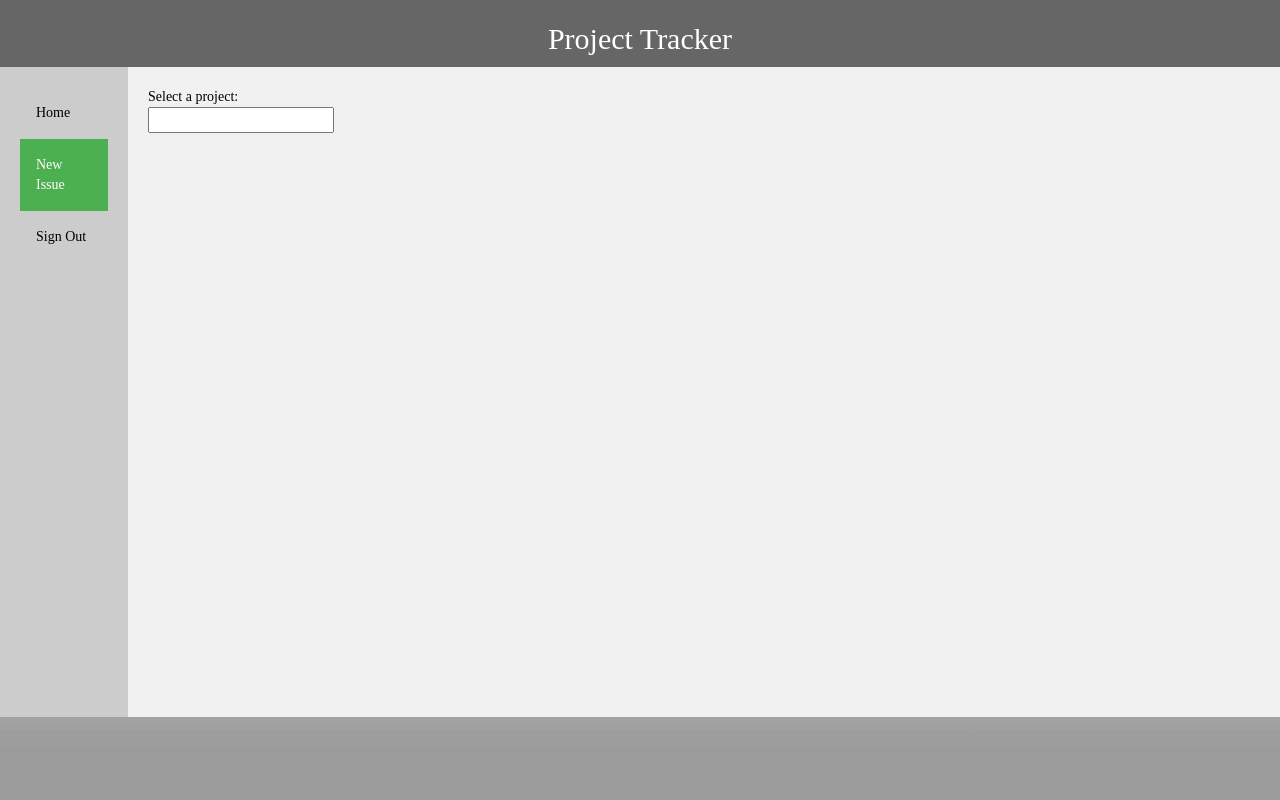
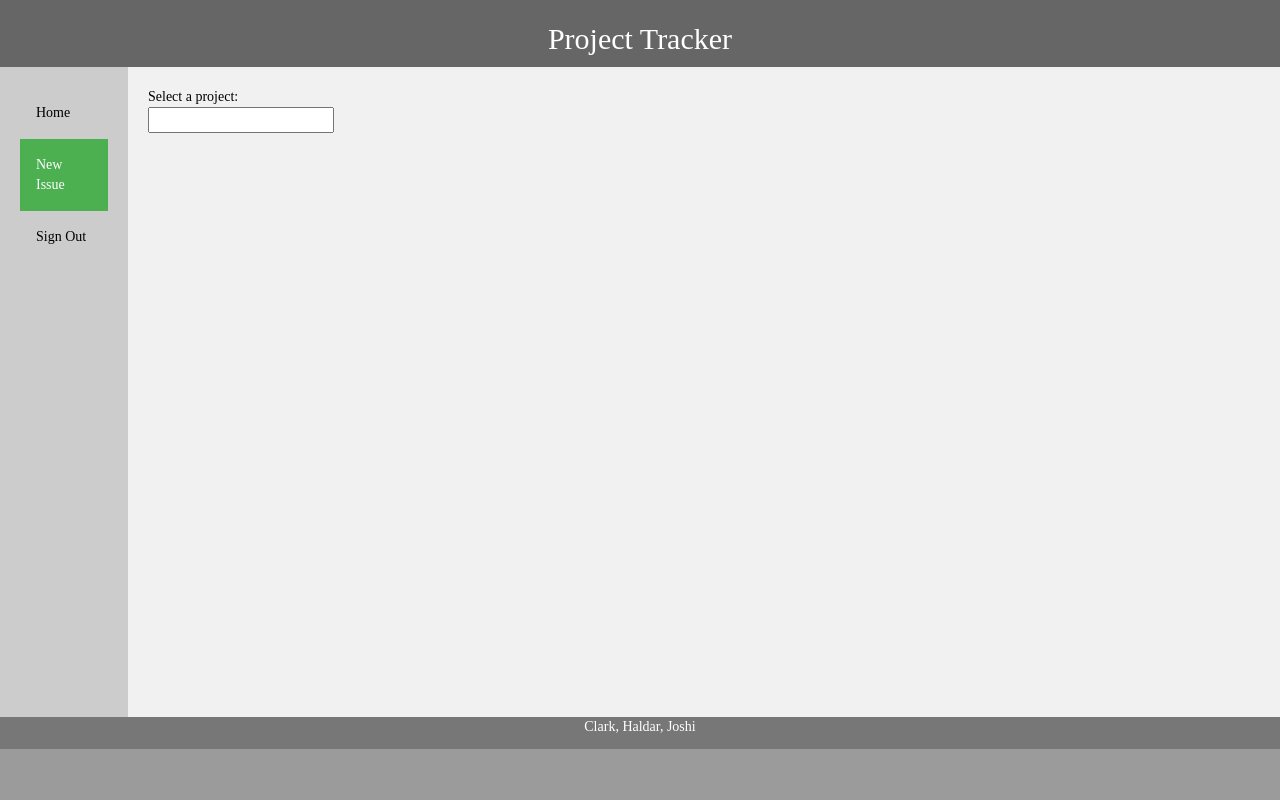
Before and after one commit to Urmi20/Assignment3, a Flask app: page /new_issue_landing in a window 1280 px wide. Run offline with Flask 2, Linux system fonts and the light colour scheme; the visitor is signed in with stand-in values (Sample User, id 1); data that the repository does not hold is empty; some libraries are stand-ins or nearby versions.

Commit message:
Adding uniform footers to all pages

```diff
--- a/app/templates/issue.html
+++ b/app/templates/issue.html
@@ -106,7 +106,7 @@
 <footer class="footer container-fluid pl-30 pr-30">
 	<div class="row">
 		<div class="col-sm-12">
-  			<p>Clark, Haldar, Joshi - All rights reserved</p>
+  			<p>Clark, Haldar, Joshi</p>
 		</div>
 	</div>
 </footer>
--- a/app/templates/newissue.html
+++ b/app/templates/newissue.html
@@ -92,4 +92,12 @@ Select a discipline:
 </article>
 </section>
 
+<footer class="footer container-fluid pl-30 pr-30">
+	<div class="row">
+		<div class="col-sm-12">
+  			<p>Clark, Haldar, Joshi</p>
+		</div>
+	</div>
+</footer>
+
 {% endblock %}
```
